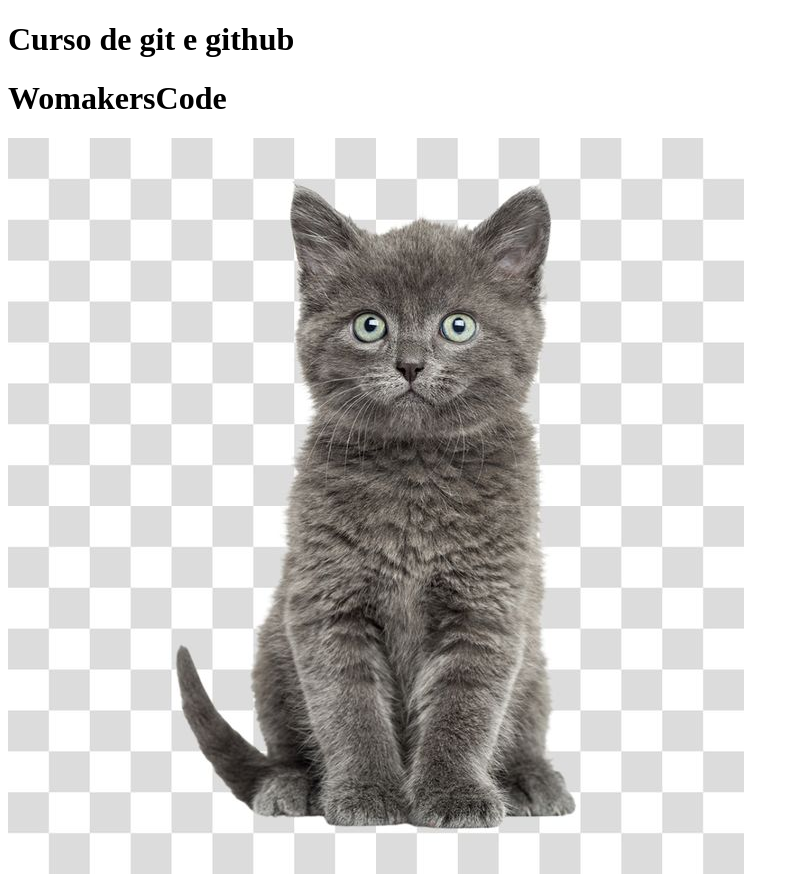
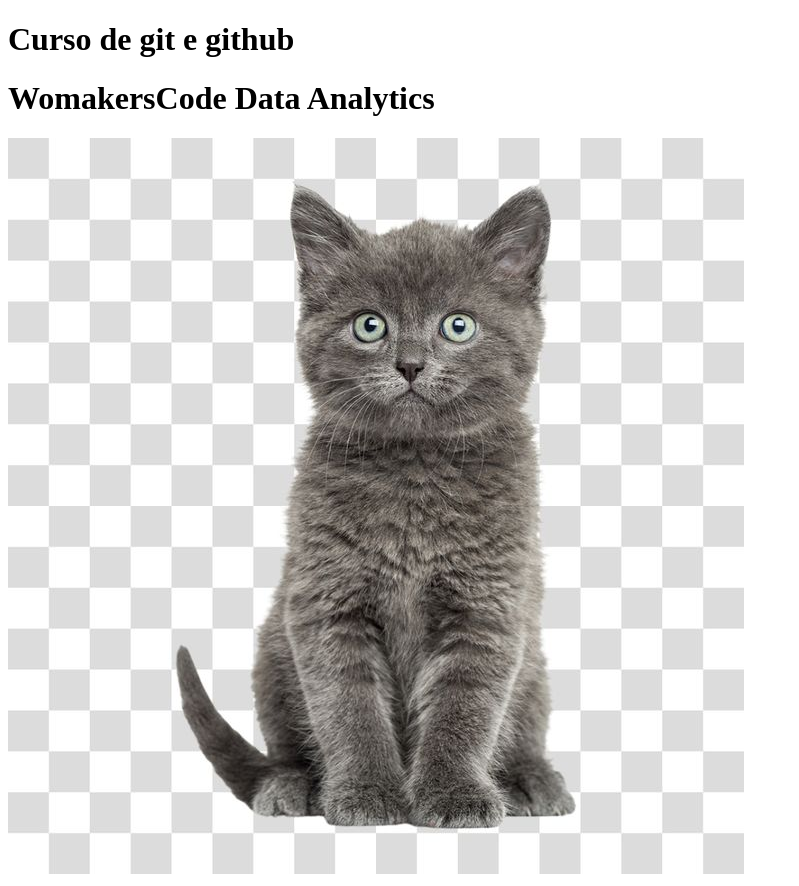
Before and after one commit to Andreachocolatetorres/exercicio, a plain HTML site: page index.html in a window 1280 px wide. Shown: the whole page, without its empty margins (0-799 px from the left). Drawn offline with Linux system fonts and the light colour scheme.

Commit message:
pasta modulo 3 adicionado

```diff
--- a/index.html
+++ b/index.html
@@ -14,7 +14,7 @@
             <title>Fanpage de Gatinhos</title>
             <meta charset="utf-8">
         </head>
-        <body><h1>WomakersCode</h1>
+        <body><h1>WomakersCode Data Analytics</h1>
             <img src="imagem.png/Gato PNG Transparente Sem Fundo.jpg" />
         </body>
     </html>
```
Also changed, not shown: imagem.png/download.jpg (deleted), 1 other file.
